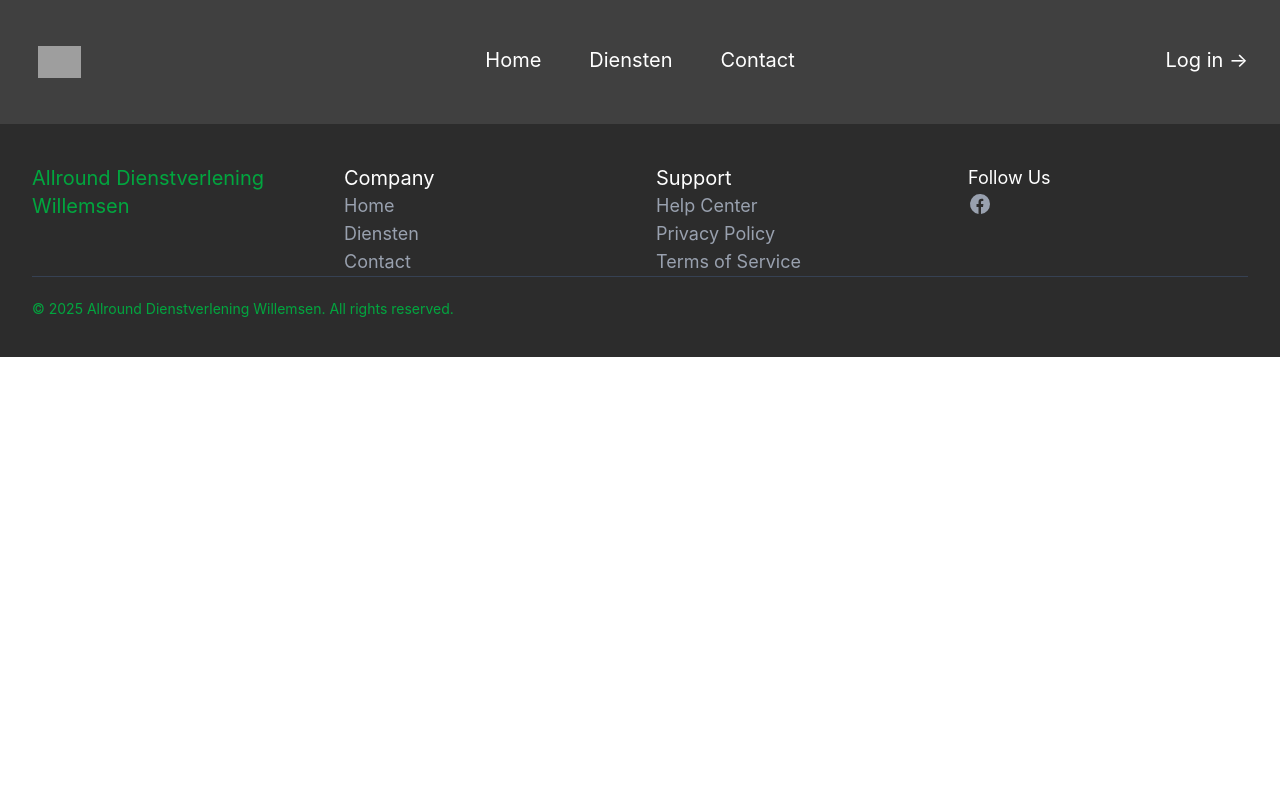
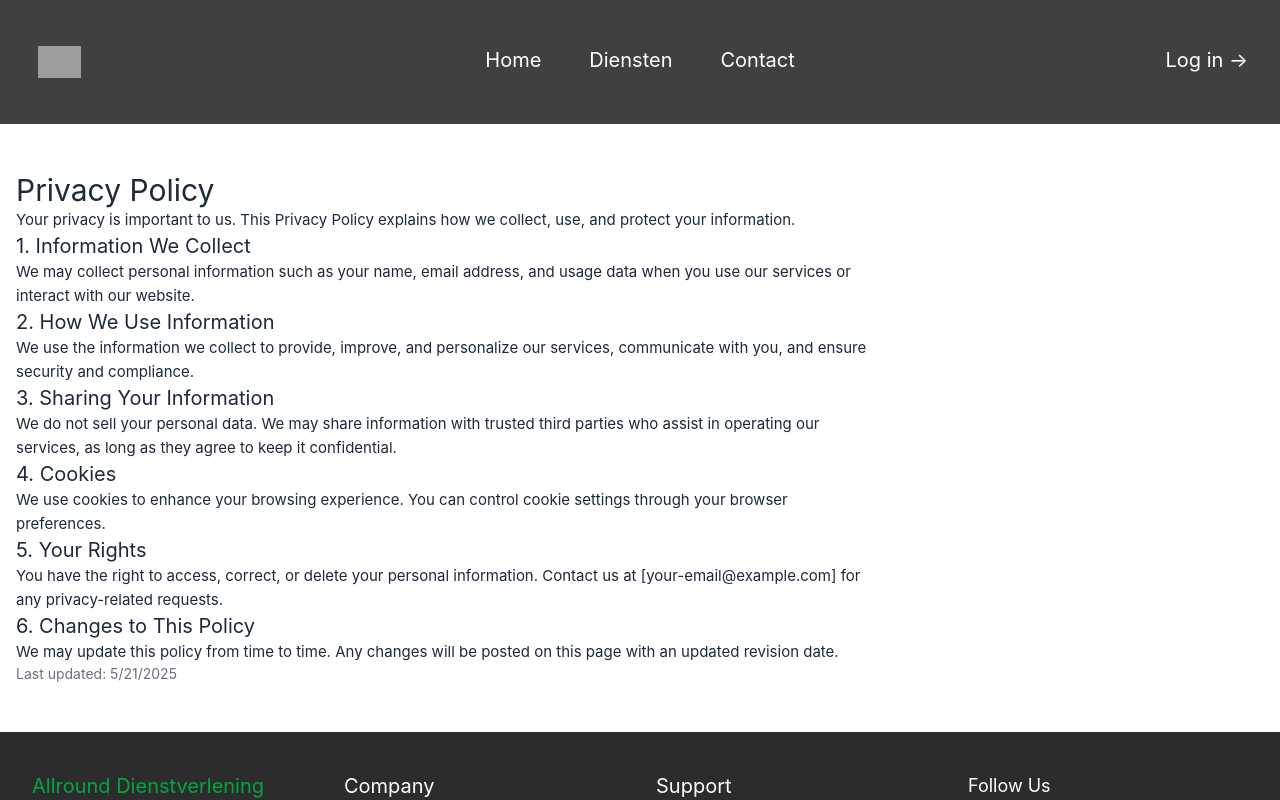
Before and after one commit to MyrtheRosa/Casus_2, a Vue app in the folder VueADW/: page /PrivacyPolicy in a window 1280 px wide. Shown: the top 800 px of the page. Built offline with nearby package versions, Linux system fonts and the light colour scheme; grey boxes are pictures that could not be loaded.

Commit message:
privacy policy V1.0

```diff
--- a/VueADW/src/components/Footer.vue
+++ b/VueADW/src/components/Footer.vue
@@ -21,8 +21,7 @@
         <div>
           <h4 class="text-xl font-semibold mb-3">Support</h4>
           <ul class="text-lg space-y-2 text-gray-400">
-            <li><a href="#" class="hover:text-green-600">Help Center</a></li>
-            <li><a href="#" class="hover:text-green-600">Privacy Policy</a></li>
+            <li><a href="/PrivacyPolicy" class="hover:text-green-600">Privacy Policy</a></li>
             <li><a href="#" class="hover:text-green-600">Terms of Service</a></li>
           </ul>
         </div>
--- /dev/null
+++ b/VueADW/src/pages/PrivacyPolicy.vue
@@ -0,0 +1,59 @@
+<template>
+  <div class="max-w-4xl mx-auto px-4 py-12 text-gray-800">
+    <h1 class="text-3xl font-bold mb-6">Privacy Policy</h1>
+
+    <p class="mb-4">
+      Your privacy is important to us. This Privacy Policy explains how we collect, use, and protect your information.
+    </p>
+
+    <section class="mb-6">
+      <h2 class="text-xl font-semibold mb-2">1. Information We Collect</h2>
+      <p>
+        We may collect personal information such as your name, email address, and usage data when you use our services or interact with our website.
+      </p>
+    </section>
+
+    <section class="mb-6">
+      <h2 class="text-xl font-semibold mb-2">2. How We Use Information</h2>
+      <p>
+        We use the information we collect to provide, improve, and personalize our services, communicate with you, and ensure security and compliance.
+      </p>
+    </section>
+
+    <section class="mb-6">
+      <h2 class="text-xl font-semibold mb-2">3. Sharing Your Information</h2>
+      <p>
+        We do not sell your personal data. We may share information with trusted third parties who assist in operating our services, as long as they agree to keep it confidential.
+      </p>
+    </section>
+
+    <section class="mb-6">
+      <h2 class="text-xl font-semibold mb-2">4. Cookies</h2>
+      <p>
+        We use cookies to enhance your browsing experience. You can control cookie settings through your browser preferences.
+      </p>
+    </section>
+
+    <section class="mb-6">
+      <h2 class="text-xl font-semibold mb-2">5. Your Rights</h2>
+      <p>
+        You have the right to access, correct, or delete your personal information. Contact us at [your-email@example.com] for any privacy-related requests.
+      </p>
+    </section>
+
+    <section>
+      <h2 class="text-xl font-semibold mb-2">6. Changes to This Policy</h2>
+      <p>
+        We may update this policy from time to time. Any changes will be posted on this page with an updated revision date.
+      </p>
+    </section>
+
+    <p class="mt-8 text-sm text-gray-500">
+      Last updated: {{ lastUpdated }}
+    </p>
+  </div>
+</template>
+
+<script setup>
+const lastUpdated = new Date().toLocaleDateString()
+</script>
--- a/VueADW/src/router/routes.js
+++ b/VueADW/src/router/routes.js
@@ -4,11 +4,14 @@ import { createRouter, createWebHistory } from "vue-router";
 const HomePage = () => import("../pages/HomePage.vue");
 const LoginPage = () => import("../pages/LoginPage.vue");
 const ContactPage = () => import("../pages/ContactPage.vue");
+const PrivacyPolicy = () => import('../pages/PrivacyPolicy.vue');
 
 const routes = [
   { path: "/", name: "Home", component: HomePage },
   { path: "/Login", name: "Login", component: LoginPage },
   { path: "/Contact", name: "Contact", component: ContactPage },
+  { path: '/PrivacyPolicy', name: "Privacy", component: PrivacyPolicy},
+
   // Add more routes as needed
 ]
 
```
